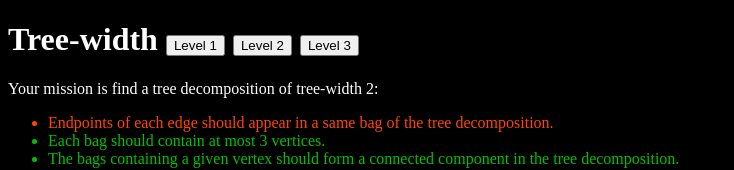
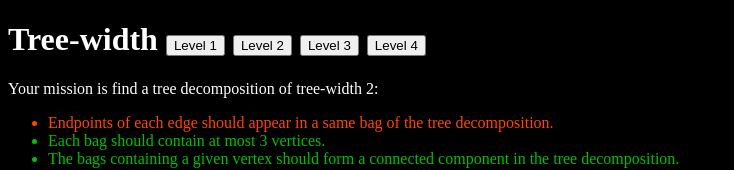
Before and after one commit to playwithalgos/tree-width, a SvelteKit app: page / in a window 1280 px wide. Shown: the top 170 px of the page, without its empty margins (0-734 px from the left). Built offline with nearby package versions, Linux system fonts and the light colour scheme.

Commit message:
fix readme

```diff
--- a/src/routes/+page.svelte
+++ b/src/routes/+page.svelte
@@ -146,6 +146,57 @@
         expectedTreeWidth: 2,
     };
 
+    const level4 = {
+        graph: {
+            vertices: [
+                { x: 150, y: 20 },
+                { x: 110, y: 90 },
+                { x: 190, y: 90 },
+                { x: 50, y: 160 },
+                { x: 100, y: 160 },
+                { x: 200, y: 160 },
+                { x: 250, y: 160 },
+                { x: 110, y: 220 },
+                { x: 190, y: 220 },
+                { x: 150, y: 280 },
+            ],
+            edges: [
+                [0, 1],
+                [0, 2],
+                [1, 3],
+                [1, 4],
+                [2, 5],
+                [2, 6],
+                [3, 4],
+                [4, 5],
+                [5, 6],
+                [9, 8],
+                [9, 7],
+                [7, 3],
+                [7, 4],
+                [8, 5],
+                [8, 6],
+            ],
+        },
+        decomposition: {
+            nodes: [
+                { x: 200, y: 100 },
+                { x: 100, y: 220 },
+                { x: 300, y: 220 },
+                { x: 100, y: 390 },
+                { x: 300, y: 390 },
+            ],
+            bags: [[{ i: 0, x: 0, y: 0 }], [], [], [], []],
+            edges: [
+                [0, 1],
+                [0, 2],
+                [1, 3],
+                [2, 4],
+            ],
+        },
+        expectedTreeWidth: 4,
+    };
+
     let graph;
     let decomposition;
     let expectedTreeWidth;
@@ -280,6 +331,7 @@
         <button on:click={() => loadLevel(level1)}>Level 1</button>
         <button on:click={() => loadLevel(level2)}>Level 2</button>
         <button on:click={() => loadLevel(level3)}>Level 3</button>
+        <button on:click={() => loadLevel(level4)}>Level 4</button>
     </h1>
     Your mission is find a tree decomposition of tree-width
     <div>{expectedTreeWidth}:</div>
```
Also changed, not shown: 1 other file (tests, documents, lock files or other folders).
